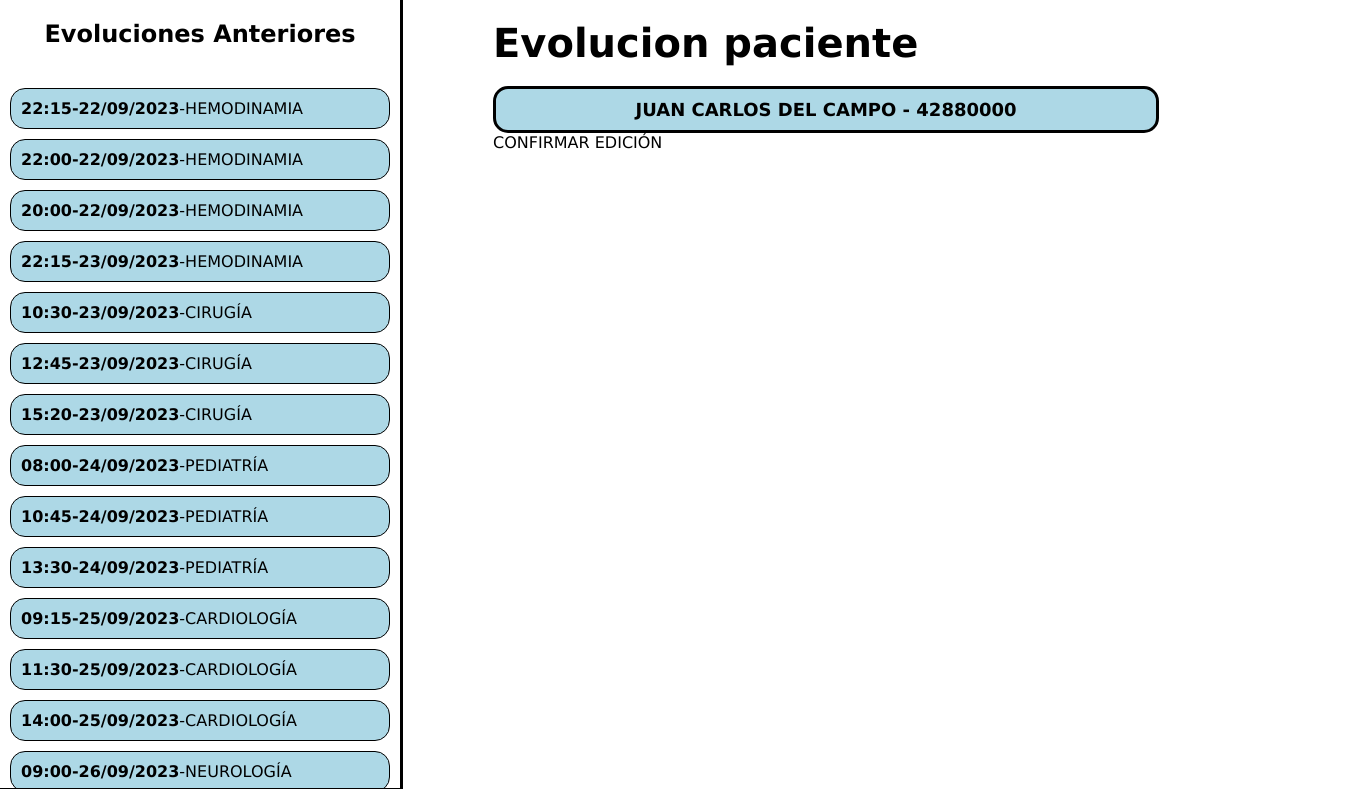
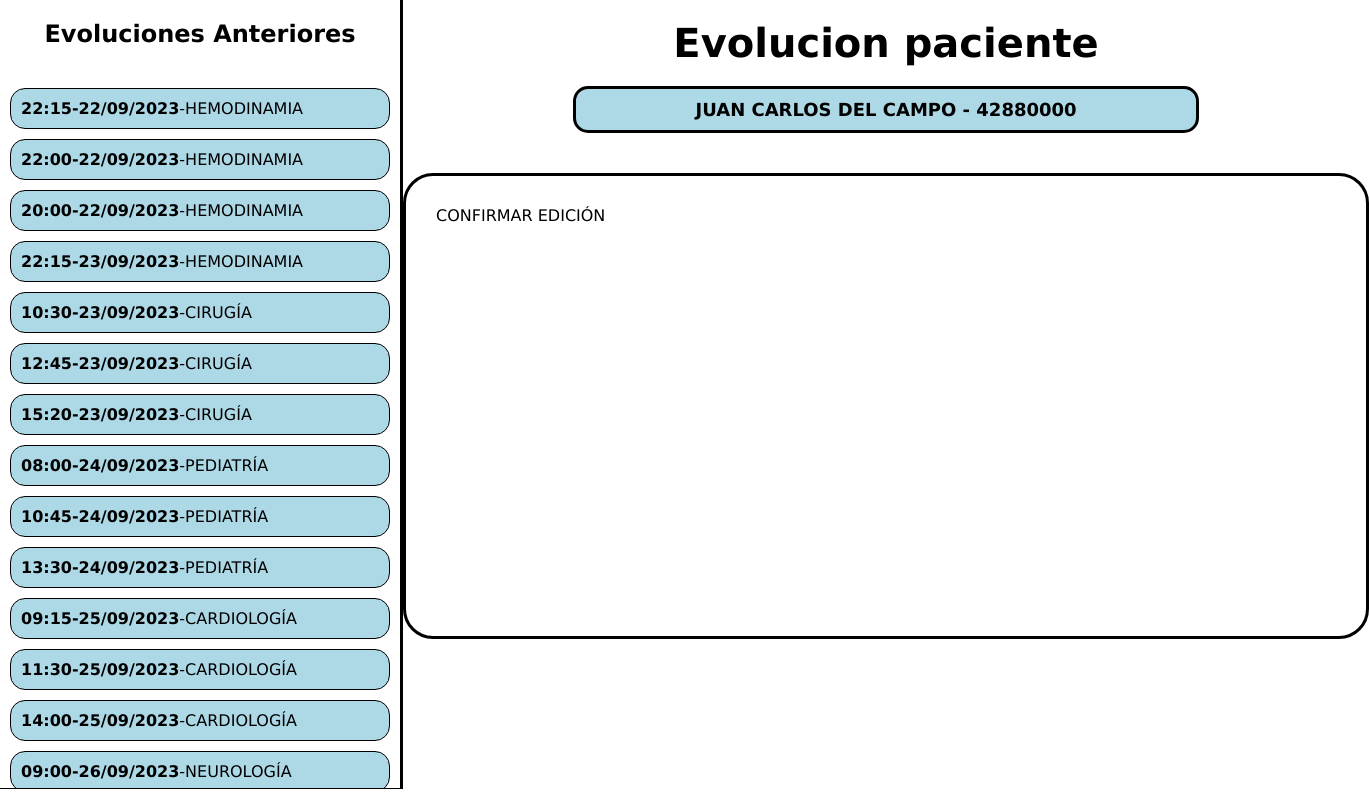
Before and after one commit to DanielAizcorbe/pae-v2, a React (Create React App) app: page / in a window 1280 px wide. Shown: the whole page, 1369 px wide, since content can reach past the window. Built offline with nearby package versions, Linux system fonts and the light colour scheme; the HTML template or start-up script is replaced by a standard one.

Commit message:
inicio etapas evolución

```diff
--- a/src/App.css
+++ b/src/App.css
@@ -33,15 +33,14 @@ main {
   display: flex;
   flex-direction: column;
   justify-content: center;
-  padding-left: 90px;
+  align-items: center;
+  height: 100%;
 }
 
 main > h1 {
   margin: 0;
   padding: 20px 0;
   font-size: 40px;
-
-
 }
 
 
@@ -78,7 +77,8 @@ main > h1 {
 
 .evoluaciones-container {
   border-right: 3px solid black;
-  max-width: 30vw;
+  max-width: 25vw;
+  width: 100%;
   min-width: 400px;
 }
 
@@ -120,3 +120,12 @@ main > h1 {
 }
 
 /* ETAPAS EVOLUCION */
+
+.etapas-container {
+  padding: 30px;
+  height: 50vh;
+  border: 3px solid black;
+  border-radius: 30px;
+  min-width: 900px;
+  margin-top: 40px;
+}
--- a/src/components/EtapasEvolucion.js
+++ b/src/components/EtapasEvolucion.js
@@ -6,7 +6,7 @@ import { FALTAN_ETAPAS, FALTA_CONFIRMAR_EDICION, GENERAR_EVOLUCION } from "./dat
 const EtapasEvolucion = () => {
 
     return (
-        <div>
+        <div className="etapas-container">
             <Valoracion />
             <BotonCentral flag={FALTA_CONFIRMAR_EDICION}/>
         </div>
```
